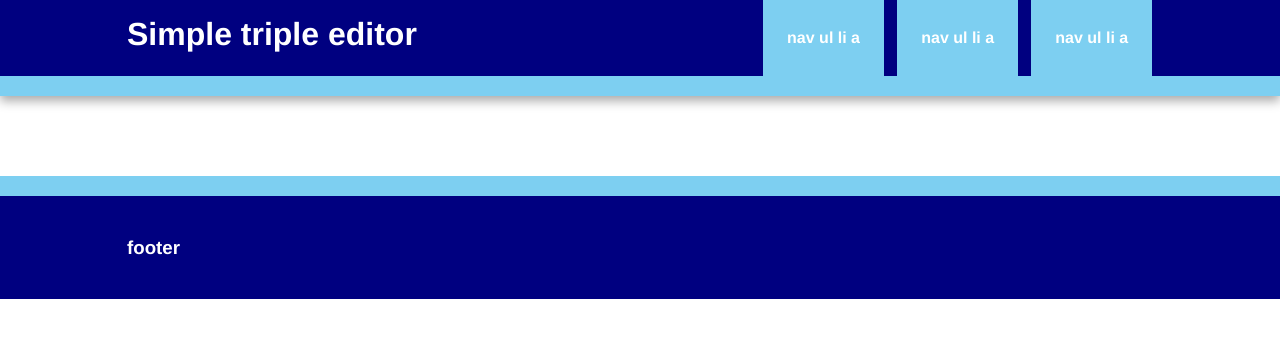
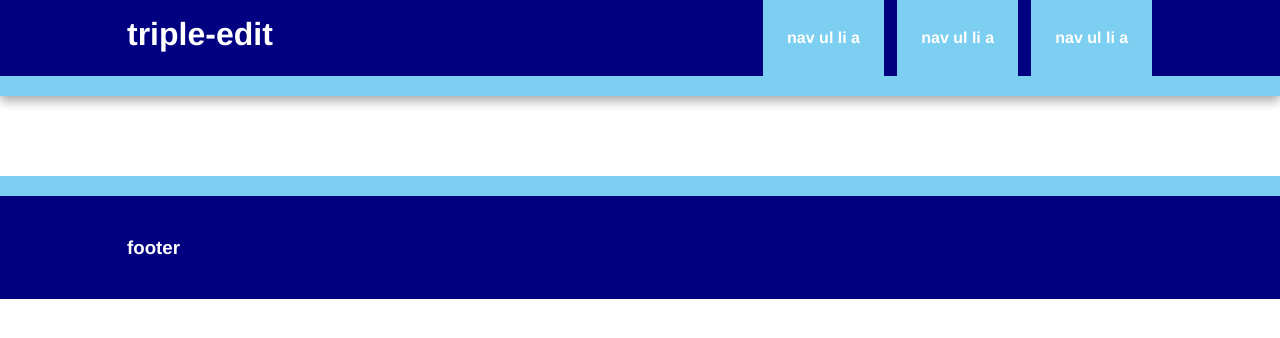
Before and after one commit to lawlesst/triple-edit, a Django app: template templates/person.html in a window 1280 px wide. Shown: the top 338 px of the page. Run offline with Django 3.2, Linux system fonts and the light colour scheme; the template is opened without the code that fills it, so the values that code supplies are empty; parts of the project's set-up code (start-up, migrations or seed data) failed here and were passed over; some libraries are stand-ins or nearby versions.

Commit message:
Name change.

```diff
--- a/templates/layout.html
+++ b/templates/layout.html
@@ -7,7 +7,7 @@
     <head>
         <meta charset="utf-8">
         <meta http-equiv="X-UA-Compatible" content="IE=edge,chrome=1">
-        <title>triple editor</title>
+        <title>triple-edit</title>
         <meta name="description" content="">
         <meta name="viewport" content="width=device-width, initial-scale=1">
 
@@ -25,7 +25,7 @@
 
         <div class="header-container">
             <header class="wrapper clearfix">
-                <h1 class="title">Simple triple editor</h1>
+                <h1 class="title">triple-edit</h1>
                 <nav>
                     <ul>
                         <li><a href="#">nav ul li a</a></li>
```
